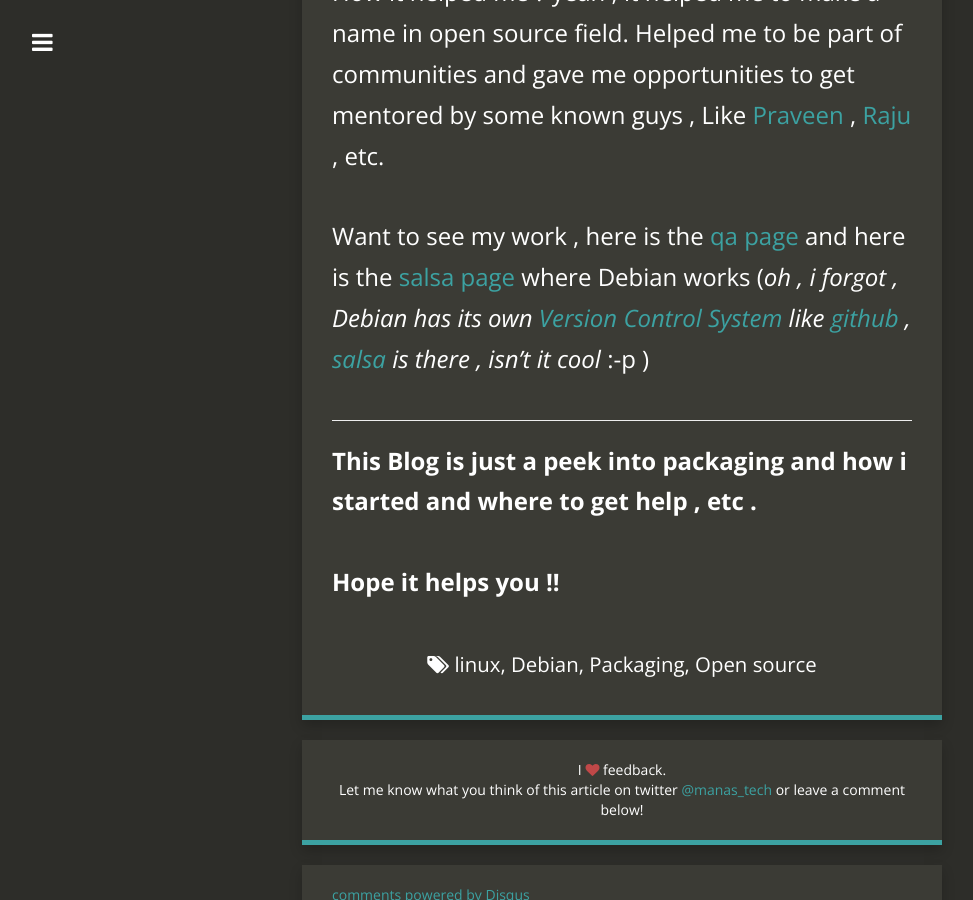
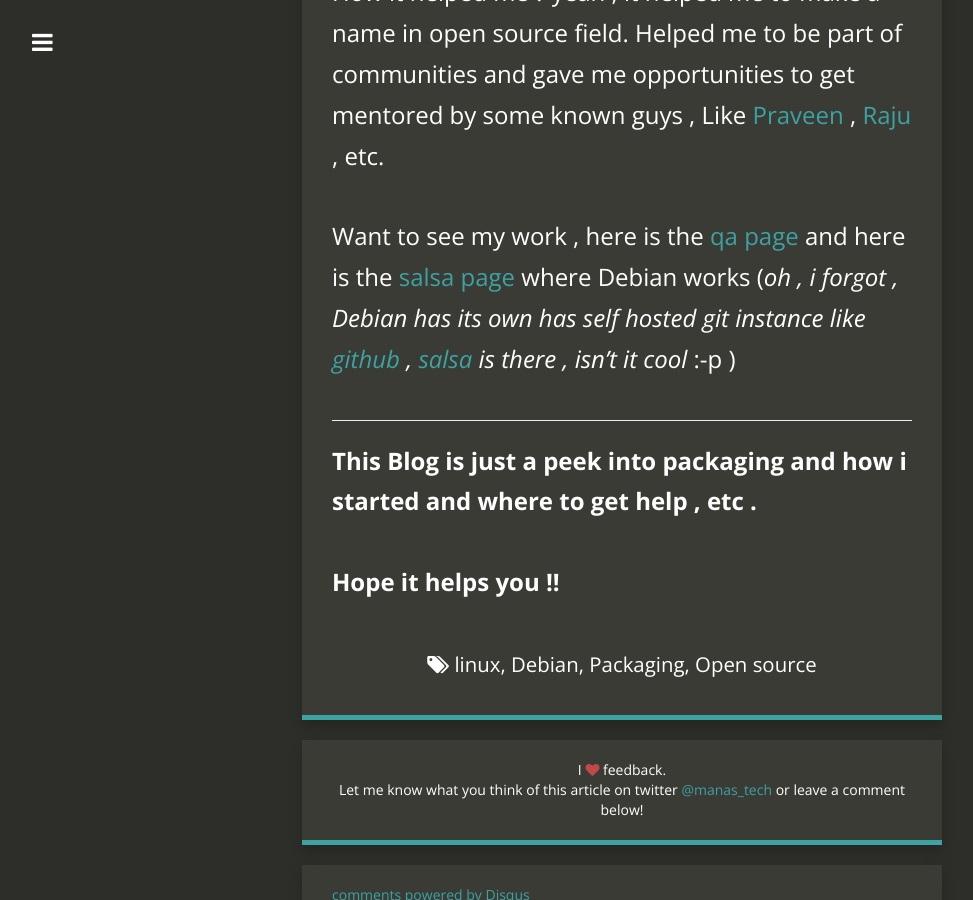
Before and after one commit to Manas-kashyap/Manas-kashyap.github.io, a Jekyll site: the page built from _posts/2018-11-11-Basic-Guide-for-Debian-Packaging.md, in a window 1280 px wide and 900 px high, scrolled down 18061 px. Shown: the whole window, without its empty margins (18-991 px from the left). Built offline with Jekyll 4.4.1, drawn with Linux system fonts in a browser that asks for light colours; nearby versions of some CDN libraries; comment, search, counter and statistics services are not loaded.

Commit message:
new line edited

```diff
--- a/_posts/2018-11-11-Basic-Guide-for-Debian-Packaging.md
+++ b/_posts/2018-11-11-Basic-Guide-for-Debian-Packaging.md
@@ -409,7 +409,7 @@ I do Debian Packaging, because it helps me to learn about languages , Linux syst
 How it helped me ? yeah , it helped me to make a name in open source field.
 Helped me to be part of communities and gave me opportunities to get mentored by some known guys , Like [Praveen](https://qa.debian.org/developer.php?login=Praveen@debian.org) , [Raju](https://qa.debian.org/developer.php?login=rajudev@disroot.org) , etc.
 
-Want to see my work , here is the [qa page](https://qa.debian.org/developer.php?login=manaskashyaptech@gmail.com) and here is the [salsa page](https://salsa.debian.org/Manas-kashyap-guest) where Debian works (*oh , i forgot , Debian has its own [Version Control System](https://en.wikipedia.org/wiki/Version_control) like [github](http://github.com) , [salsa](http://salsa.debian.org) is there , isn't it cool* :-p )
+Want to see my work , here is the [qa page](https://qa.debian.org/developer.php?login=manaskashyaptech@gmail.com) and here is the [salsa page](https://salsa.debian.org/Manas-kashyap-guest) where Debian works (*oh , i forgot , Debian has its own has self hosted git instance like [github](http://github.com) , [salsa](http://salsa.debian.org) is there , isn't it cool* :-p )
 
 
 
```
Also changed, not shown: 2 other files.
